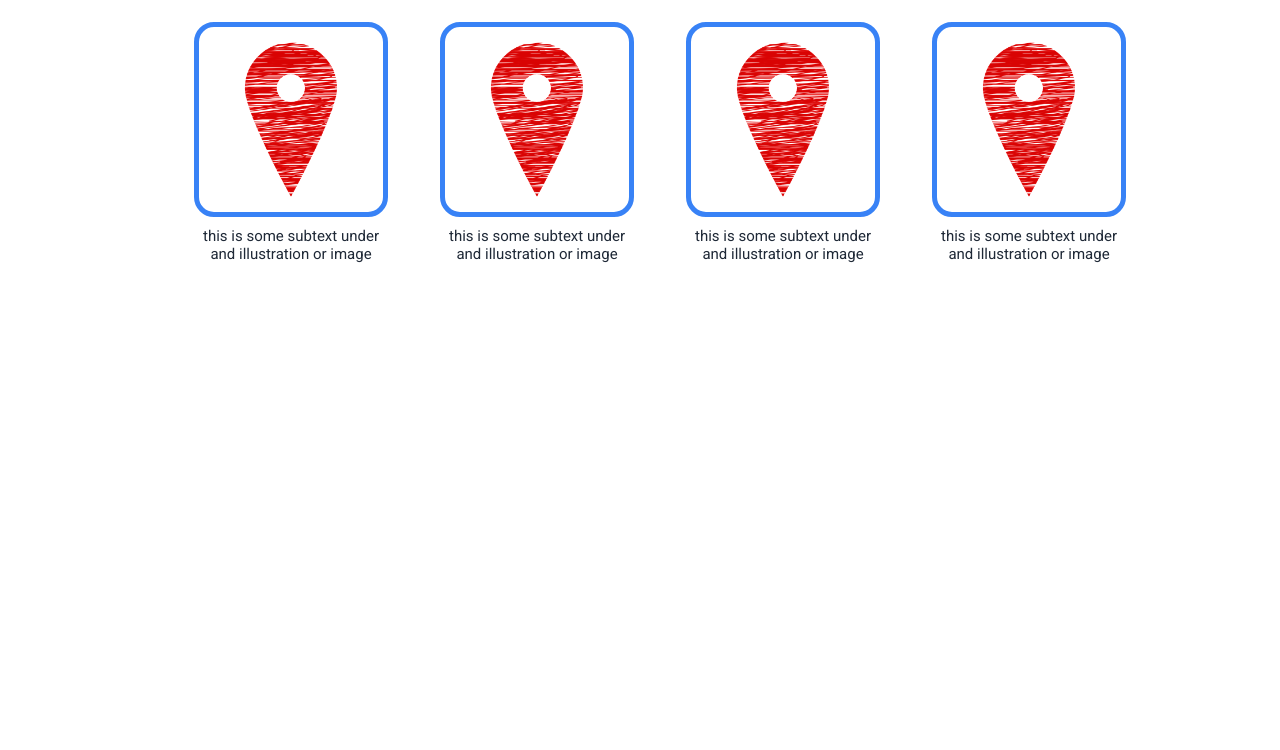
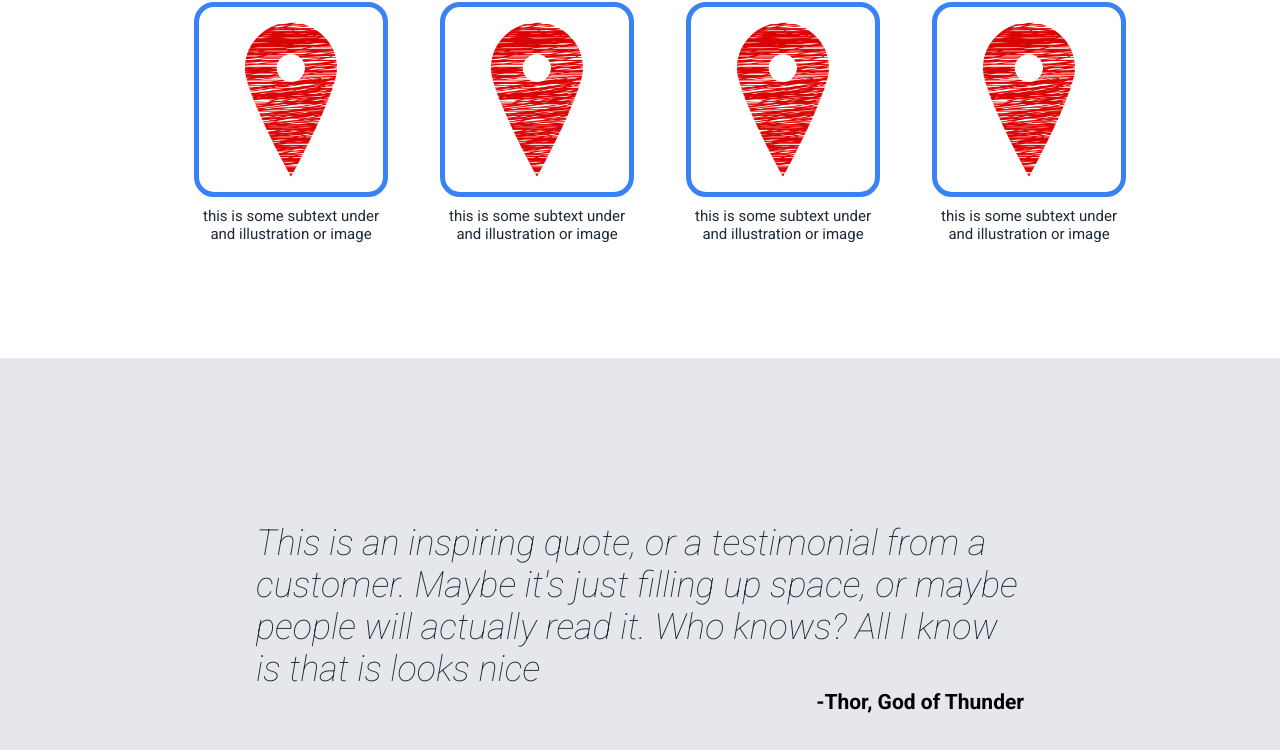
Before and after one commit to djangojoe23/odin-landing-page, a plain HTML site: page index.html in a window 1280 px wide. Shown: the part 676-1426 px from the top of the page. Before the commit the page ends 1054 px from the top, so only its background shows below. Drawn offline with Linux system fonts and the light colour scheme.

Commit message:
Finished quote section.

```diff
--- a/index.html
+++ b/index.html
@@ -4,7 +4,9 @@
     <meta charset="UTF-8">
     <meta name="viewport" content="width=device-width, initial-scale=1.0">
     <title>Landing Page</title>
-    <link href="https://fonts.googleapis.com/css2?family=Roboto:wght@400;700&display=swap" rel="stylesheet">
+    <link rel="preconnect" href="https://fonts.googleapis.com">
+    <link rel="preconnect" href="https://fonts.gstatic.com" crossorigin>
+    <link href="https://fonts.googleapis.com/css2?family=Roboto:ital,wght@0,100;0,300;0,400;0,500;0,700;0,900;1,100;1,300;1,400;1,500;1,700;1,900&display=swap" rel="stylesheet">
     <link rel="stylesheet" href="style.css">
 </head>
 <body>
@@ -65,5 +67,9 @@
             </ul>
         </div>
     </section>
+    <section id="quote">
+        <p id="quote-text">This is an inspiring quote, or a testimonial from a customer. Maybe it's just filling up space, or maybe people will actually read it. Who knows? All I know is that is looks nice</p>
+        <p id="quote-by">-Thor, God of Thunder</p>
+    </section>
 </body>
 </html>
--- a/style.css
+++ b/style.css
@@ -4,7 +4,7 @@ body {
 
 nav {
     background-color: #1F2937;
-    padding: 10px;
+    padding: 0% 10% 0% 10%;
     display: flex;
     justify-content: space-between;
     align-items: center;
@@ -126,3 +126,28 @@ nav ul li a:hover {
     border: 5px solid #3882f6;
     border-radius: 20px;
 }
+
+#quote{
+    background-color: #e5e7eb;
+    padding: 10% 20% 10% 20%;
+}
+
+#quote p{
+    font-family: 'Roboto';
+}
+
+#quote-text{
+    font-style: italic;
+    font-weight: lighter;
+    color: #1f2937;
+    font-size: 36px;
+    margin-bottom: 0;
+}
+
+#quote-by{
+    font-weight: bold;
+    color: black;
+    font-size: 21px;
+    text-align: right;
+    margin-top: 0;
+}
```
